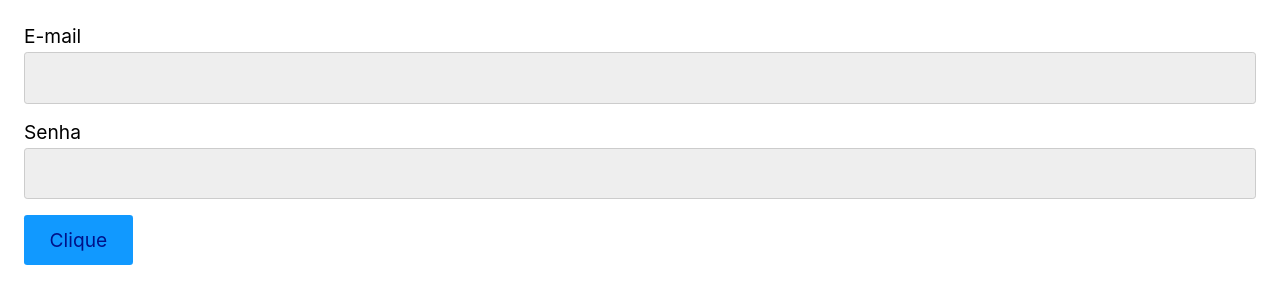
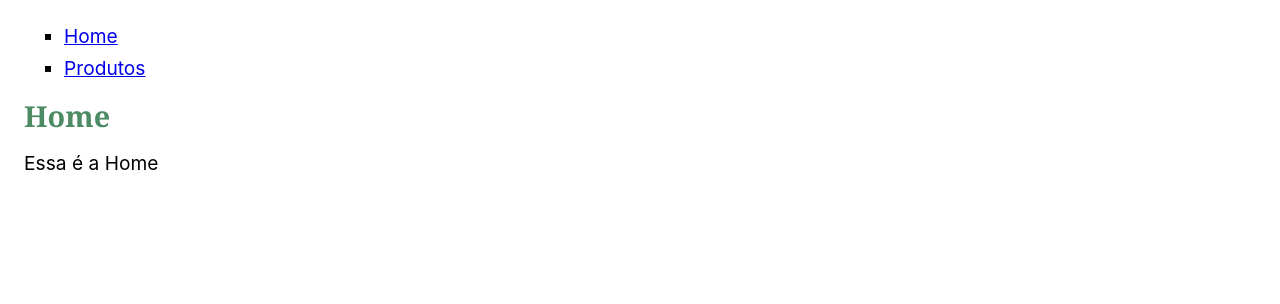
Before and after one commit to Srbentu/react_first, a React (Create React App) app in the folder appreact/: page / in a window 1280 px wide. Shown: the top 304 px of the page. Built offline with nearby package versions, Linux system fonts and the light colour scheme.

Commit message:
props + componentes exercicio

```diff
--- a/appreact/src/App.js
+++ b/appreact/src/App.js
@@ -1,12 +1,30 @@
 import React from 'react'
-import Form from "./Form/Form";
+import Header from "./Header";
+import Produtos from "./Produtos";
+import Home from "./Home";
+
+// Replique a interface como a apresentada na aula
+// Utilize a array abaixo para mostrar os produtos
+// Quebre em componentes o que precisar ser reutilizado
+// Dica: const { pathname } = window.location; (puxa o caminho do URL)
+
 
 
 const App = () => {
+    const { pathname } = window.location;
+
+    let Component;
+    if (pathname === '/produtos') {
+        Component = Produtos;
+    } else {
+        Component = Home;
+    }
+
     return (
-        <div>
-           <Form/>
-        </div>
+        <section>
+            <Header />
+            <Component />
+        </section>
     )
 }
 
--- a/appreact/src/Header.js
+++ b/appreact/src/Header.js
@@ -2,7 +2,12 @@
 
 const Header = () => {
     return <header>
-        HEADER
+        <ul>
+            <li><a href="/">Home</a></li>
+            <li><a href="/produtos">Produtos</a></li>
+        </ul>
+
+
     </header>
 }
 export default Header;
--- /dev/null
+++ b/appreact/src/Home.js
@@ -0,0 +1,10 @@
+import React from 'react'
+import Titulo from "./Titulo";
+
+const Home = () => {
+    return <>
+        <Titulo texto='Home'/>
+        <p>Essa é a Home</p>
+    </>
+}
+export default Home;
--- /dev/null
+++ b/appreact/src/Produto.js
@@ -0,0 +1,16 @@
+import React from 'react';
+
+
+const Produto = ({nome, propriedades}) =>{
+    return(
+        <div style={{ border: '1px solid', margin: '1rem 0', padding: '1rem' }}>
+            <p>{nome}</p>
+            <ul>
+                {propriedades.map((propriedade) => (
+                    <li key={propriedade}> {propriedade}</li>
+                    ))}
+            </ul>
+        </div>
+    )
+}
+export default Produto;
--- /dev/null
+++ b/appreact/src/Produtos.js
@@ -0,0 +1,21 @@
+import React from 'react';
+import Titulo from './Titulo';
+import Produto from './Produto';
+
+const Produtos = () => {
+    const produtos = [
+        { nome: 'Notebook', propriedades: ['16gb ram', '512gb'] },
+        { nome: 'Smartphone', propriedades: ['2gb ram', '128gb'] },
+    ];
+
+    return (
+        <section>
+            <Titulo texto="Produtos" />
+            {produtos.map((produto) => (
+                <Produto key={produto.nome} {...produto} />
+            ))}
+        </section>
+    );
+};
+
+export default Produtos;
--- /dev/null
+++ b/appreact/src/Titulo.js
@@ -0,0 +1,6 @@
+import React from 'react'
+
+const Titulo = (props) => {
+    return <h1 style={{ color: '#4c8b64' }}>{props.texto}</h1>;
+}
+export default Titulo;
```
